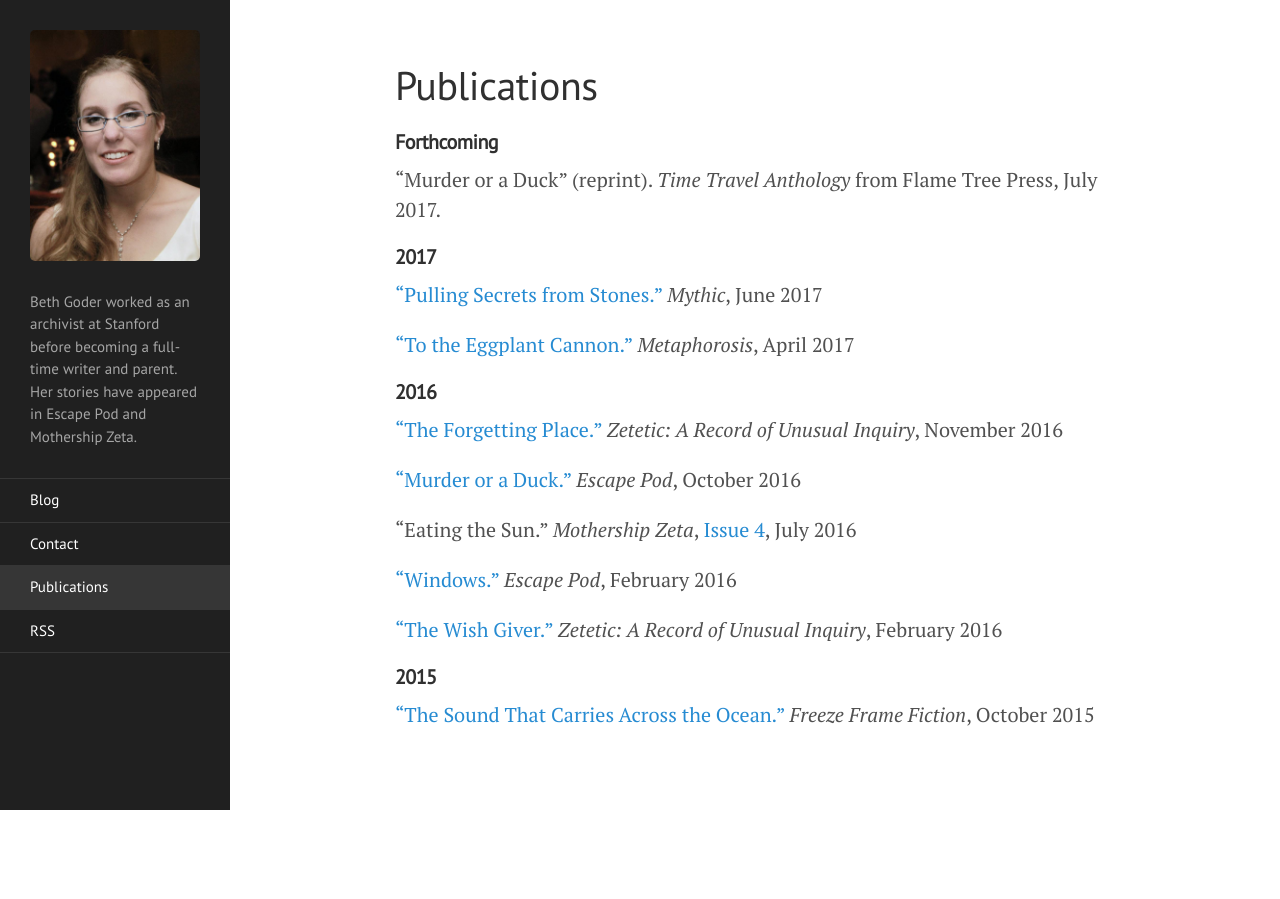
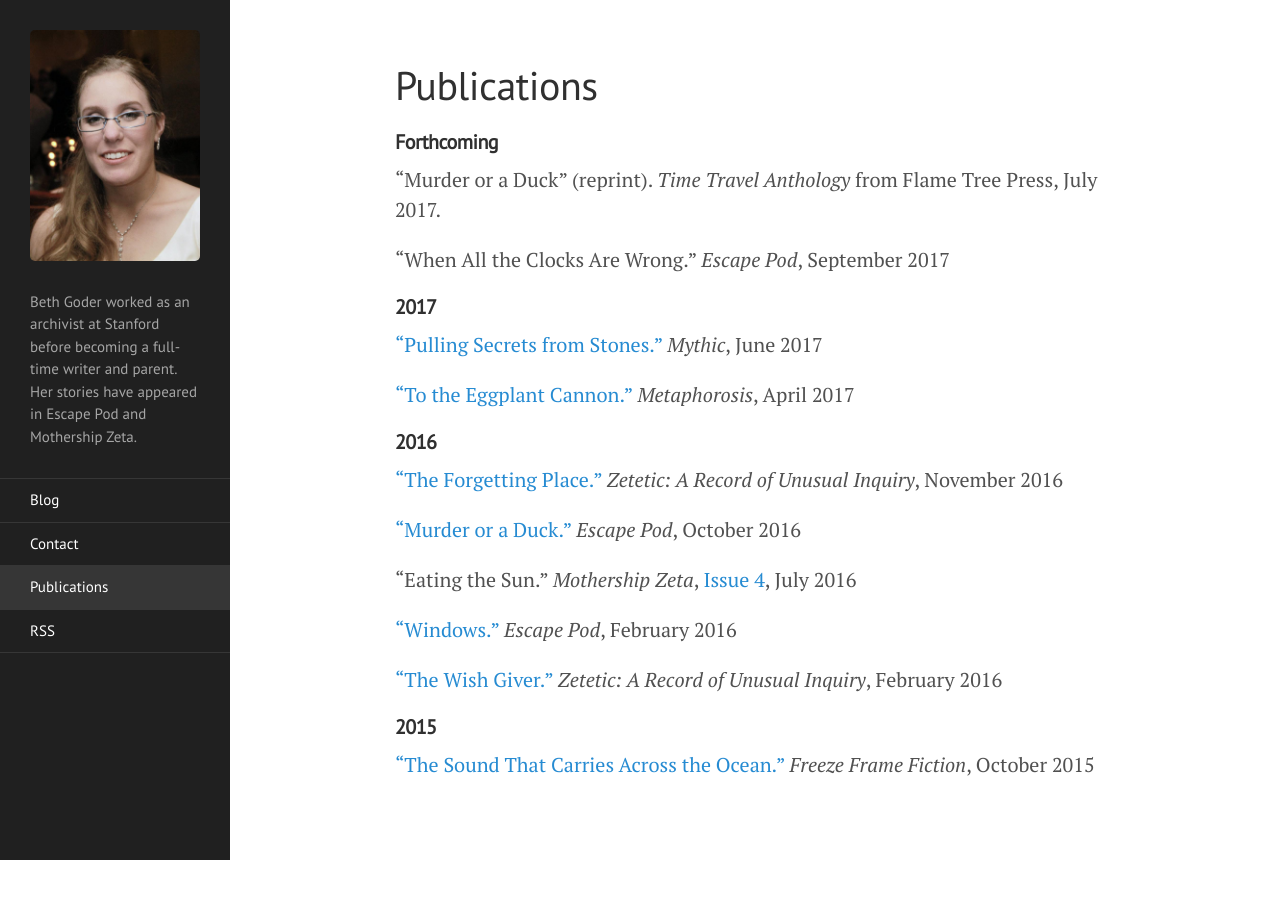
Before and after one commit to BethGoder/BethGoder.github.io, a Jekyll site: the page built from pubs.md, in a window 1280 px wide. Built offline with Jekyll 4.4.1, drawn with Linux system fonts in a browser that asks for light colours.

Commit message:
Update pubs.md

```diff
--- a/pubs.md
+++ b/pubs.md
@@ -8,6 +8,8 @@ permalink: /publications/
 #### __Forthcoming__
 
 "Murder or a Duck" (reprint). _Time Travel Anthology_  from Flame Tree Press, July 2017.
+
+"When All the Clocks Are Wrong." _Escape Pod_, September 2017
 
 
 
```
